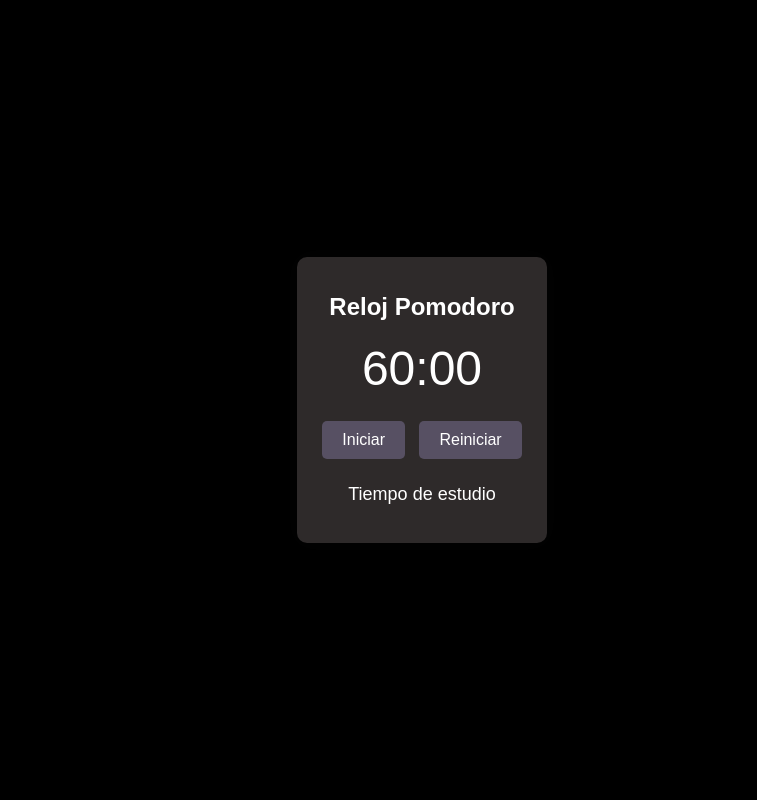
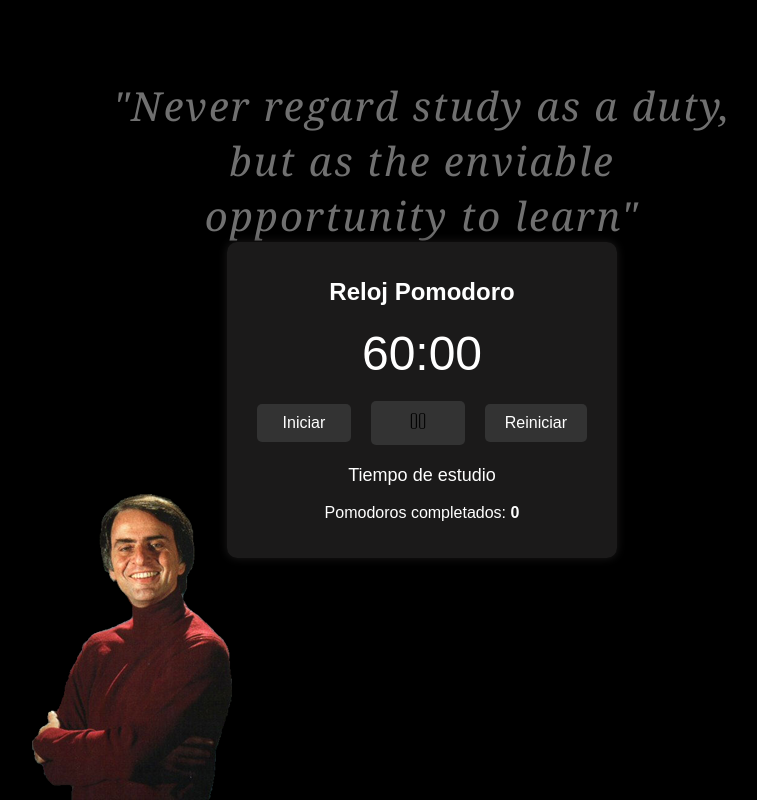
Before and after one commit to GonGarciaFontenla/Pomodoro-Timer, a plain HTML site: page index.html in a window 1280 px wide. Shown: the whole page, without its empty margins (218-975 px from the left). Drawn offline with Linux system fonts and the light colour scheme.

Commit message:
Fix: So many things

```diff
--- a/index.html
+++ b/index.html
@@ -4,16 +4,28 @@
     <meta charset="UTF-8">
     <meta name="viewport" content="width=device-width, initial-scale=1.0">
     <title>Reloj Pomodoro</title>
-    <link rel="stylesheet" href="style.css">
+    <link rel="stylesheet" href="styles.css">
 </head>
 <body>
+    <div class="background-text">
+        "Never regard study as a duty, but as the enviable opportunity to learn"
+    </div>
     <div class="container">
         <h1>Reloj Pomodoro</h1>
         <div id="timer">60:00</div>
-        <button id="startBtn">Iniciar</button>
-        <button id="resetBtn">Reiniciar</button>
+        <div class="buttons-container">
+            <button id="startBtn">Iniciar</button>
+            <button id="pauseBtn">
+                <img id="pauseIcon" src="pause-icon.png" alt="Pausar" style="width: 20px; height: 20px;">
+            </button>
+            <button id="resetBtn">Reiniciar</button>
+        </div>
         <p id="status">Tiempo de estudio</p>
+        <p>Pomodoros completados: <span id="pomodoroCount">0</span></p>
     </div>
+    </div>
+    <img src="carl-sagan.png" alt="Carl Sagan" class="carl-sagan"> <!-- Imagen de Carl Sagan -->
+    <audio id="alarmSound" src="alarm.wav" preload="auto"></audio>
     <script src="script.js"></script>
 </body>
 </html>
--- a/script.js
+++ b/script.js
@@ -3,11 +3,17 @@ let breakTime = 10 * 60; // 10 minutos en segundos
 let currentTime = studyTime;
 let isStudy = true;
 let interval;
+let isPaused = false;
+let pomodoroCount = 0;
 
 const timerElement = document.getElementById('timer');
 const startBtn = document.getElementById('startBtn');
+const pauseBtn = document.getElementById('pauseBtn');
 const resetBtn = document.getElementById('resetBtn');
 const statusElement = document.getElementById('status');
+const pomodoroCountElement = document.getElementById('pomodoroCount');
+const alarmSound = document.getElementById('alarmSound');
+const pauseIcon = document.getElementById('pauseIcon');
 
 function updateTimer() {
     let minutes = Math.floor(currentTime / 60);
@@ -17,6 +23,10 @@ function updateTimer() {
 
 function switchMode() {
     isStudy = !isStudy;
+    if (isStudy) {
+        pomodoroCount++;
+        pomodoroCountElement.textContent = pomodoroCount;
+    }
     currentTime = isStudy ? studyTime : breakTime;
     statusElement.textContent = isStudy ? 'Tiempo de estudio' : 'Tiempo de descanso';
     updateTimer();
@@ -24,26 +34,39 @@ function switchMode() {
 
 function startTimer() {
     interval = setInterval(() => {
+        if (!isPaused) {
             currentTime--;
             updateTimer();
             if (currentTime <= 0) {
                 clearInterval(interval);
+                alarmSound.play();
                 switchMode();
                 startTimer();
+            }
         }
     }, 1000);
 }
 
 startBtn.addEventListener('click', () => {
     clearInterval(interval);
+    isPaused = false;
     startTimer();
+});
+
+pauseBtn.addEventListener('click', () => {
+    isPaused = !isPaused;
+    pauseIcon.src = isPaused ? 'play-icon.png' : 'pause-icon.png'; // Cambia el ícono según el estado
 });
 
 resetBtn.addEventListener('click', () => {
     clearInterval(interval);
     isStudy = true;
     currentTime = studyTime;
+    isPaused = false;
+    pauseIcon.src = 'pause-icon.png'; // Reinicia el ícono
     statusElement.textContent = 'Tiempo de estudio';
+    pomodoroCount = 0;
+    pomodoroCountElement.textContent = pomodoroCount;
     updateTimer();
 });
 
--- a/style.css
+++ /dev/null
@@ -1,51 +0,0 @@
-body {
-    display: flex;
-    justify-content: center;
-    align-items: center;
-    height: 100vh;
-    font-family: Arial, sans-serif;
-    background-color: #000; /* Fondo negro */
-    margin: 0;
-}
-
-.container {
-    text-align: center;
-    background-color: #2e2a2a; /* Fondo negro */
-    padding: 20px;
-    border-radius: 10px;
-    box-shadow: 0 0 20px rgba(39, 37, 37, 0.1); /* Sombra blanca suave */
-}
-
-h1 {
-    font-size: 24px;
-    margin-bottom: 20px;
-    color: #fff; /* Texto blanco */
-}
-
-#timer {
-    font-size: 48px;
-    margin-bottom: 20px;
-    color: #fff; /* Texto blanco */
-}
-
-button {
-    padding: 10px 20px;
-    font-size: 16px;
-    margin: 5px;
-    cursor: pointer;
-    border: none;
-    border-radius: 5px;
-    background-color: #575063; /* Fondo gris oscuro */
-    color: #fff; /* Texto blanco */
-    transition: background-color 0.3s;
-}
-
-button:hover {
-    background-color: #555; /* Cambio de color al pasar el mouse */
-}
-
-#status {
-    margin-top: 20px;
-    font-size: 18px;
-    color: #fff; /* Texto blanco */
-}
--- /dev/null
+++ b/styles.css
@@ -0,0 +1,112 @@
+body {
+    display: flex;
+    justify-content: center;
+    align-items: center;
+    height: 100vh;
+    font-family: Arial, sans-serif;
+    background-color: #000;
+    margin: 0;
+    position: relative;
+    overflow: hidden;
+}
+
+p {
+    color: #fff;
+}
+
+.container {
+    text-align: center;
+    background-color: rgba(34, 33, 33, 0.8); /* Fondo negro con opacidad */
+    padding: 20px;
+    border-radius: 10px;
+    box-shadow: 0 0 10px rgba(34, 33, 33, 0.8); /* Sombra blanca suave */
+    z-index: 2;
+    width: 350px; /* Ajusta el ancho del contenedor */
+}
+
+.buttons-container {
+    display: flex;
+    justify-content: space-around;
+    align-items: center;
+    margin-top: 20px;
+}
+
+button {
+    padding: 10px 20px;
+    font-size: 16px;
+    cursor: pointer;
+    border: none;
+    border-radius: 5px;
+    background-color: #333; /* Fondo gris oscuro */
+    color: #fff; /* Texto blanco */
+    transition: background-color 0.3s;
+    flex: 1; /* Hace que los botones se expandan uniformemente */
+    margin: 0 10px; /* Añade margen entre los botones */
+}
+
+button:hover {
+    background-color: #555;
+}
+
+.circular-button {
+    width: 50px;
+    height: 50px;
+    border-radius: 50%; /* Hace que el botón sea circular */
+    padding: 10px;
+    display: flex;
+    justify-content: center;
+    align-items: center;
+    background-color: #333;
+    margin: 0 10px; /* Añade margen a los lados */
+}
+
+.circular-button img {
+    width: 25px;
+    height: 25px;
+}
+
+h1 {
+    font-size: 24px;
+    margin-bottom: 20px;
+    color: #fff;
+}
+
+#timer {
+    font-size: 48px;
+    margin-bottom: 20px;
+    color: #fff;
+}
+
+#status {
+    margin-top: 20px;
+    font-size: 18px;
+    color: #fff;
+}
+
+#pomodoroCount {
+    font-weight: bold;
+    color: #fff;
+}
+
+.background-text {
+    position: absolute;
+    top: 20%;
+    left: 50%;
+    transform: translate(-50%, -50%);
+    font-size: 40px;
+    color: rgba(255, 255, 255, 0.438);
+    text-align: center;
+    z-index: 1;
+    font-style: italic;
+    font-family: 'Georgia', serif;
+    letter-spacing: 2px;
+}
+
+.carl-sagan {
+    position: absolute;
+    bottom: 0;
+    left: 0px;
+    width: 700px;
+    height: auto;
+    z-index: 1;
+}
```
Also changed, not shown: carl-sagan.png (added), pause-icon.png (added), play-icon.png (added). Lines whose indentation alone changed are shown as unchanged.
